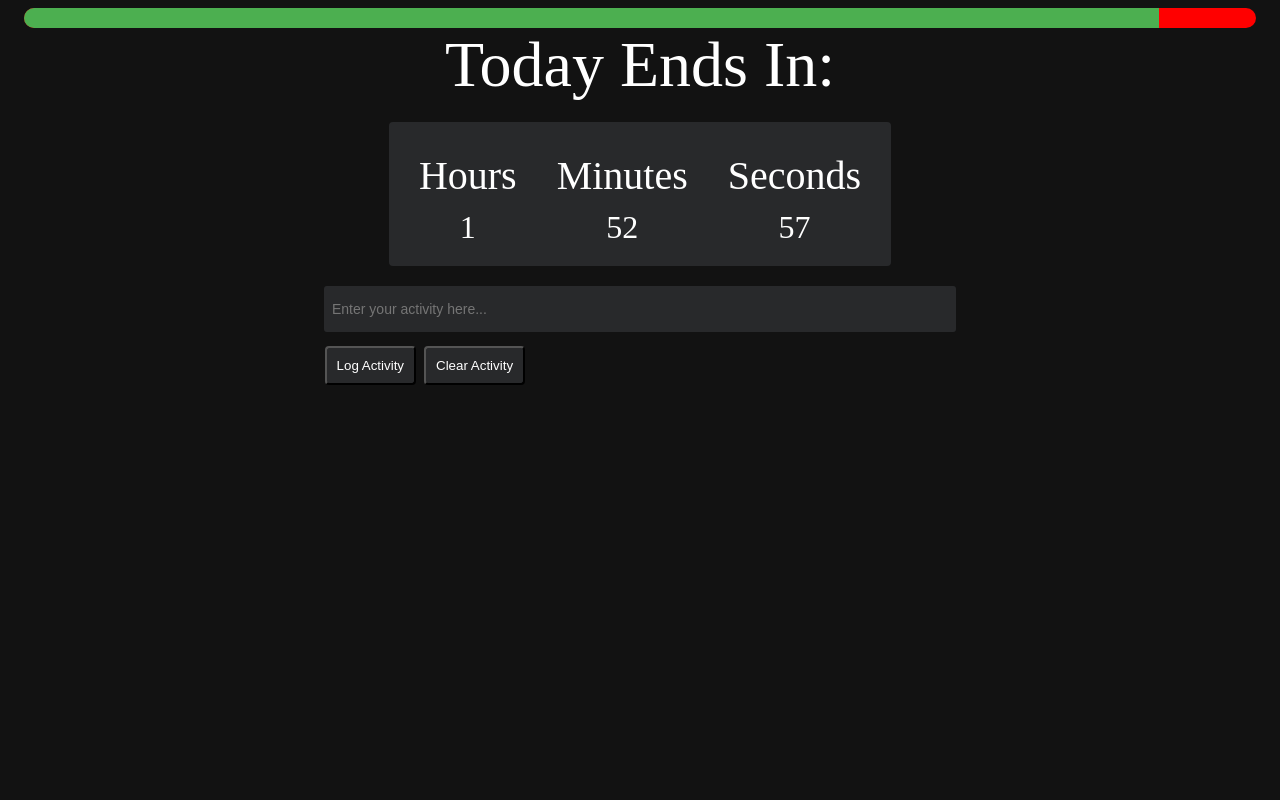
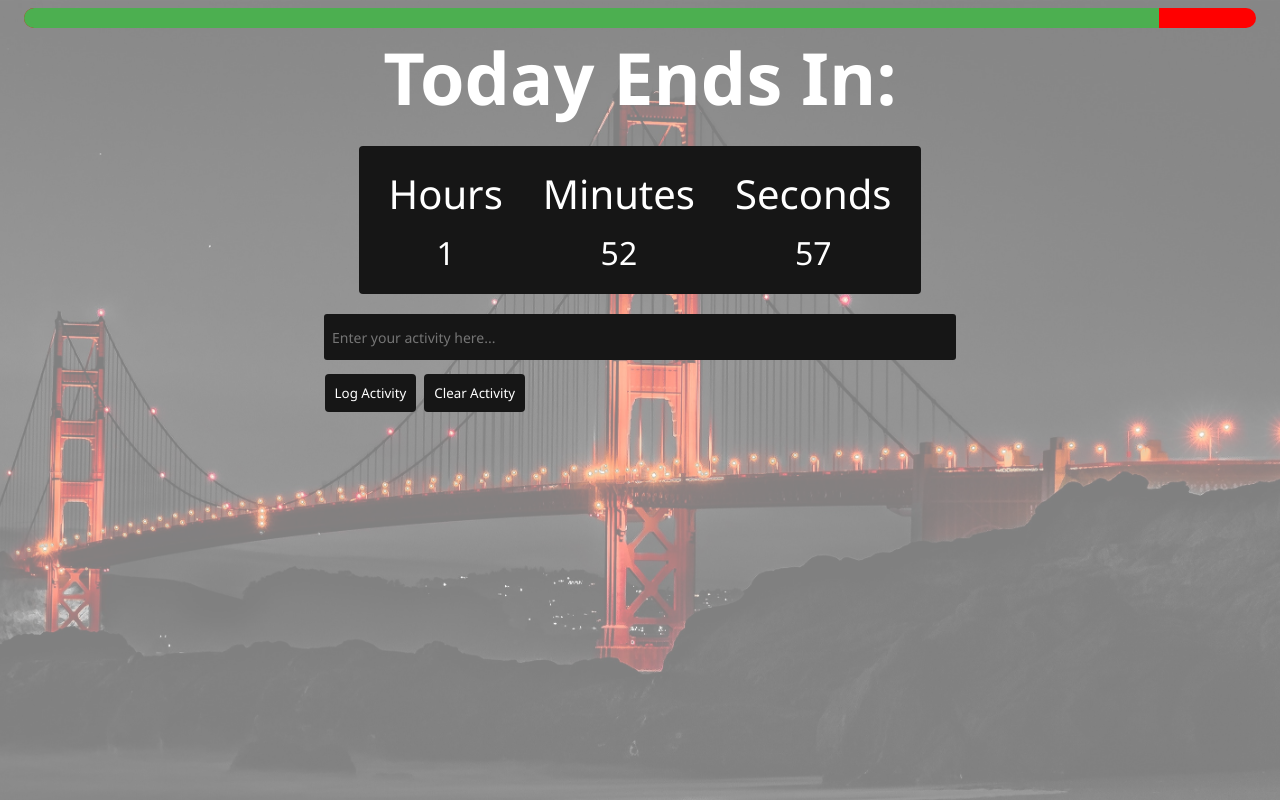
Before and after one commit to DevpEth/Countdown-Activity-Log, a plain HTML site: page index.html in a window 1280 px wide. Drawn offline with Linux system fonts and the light colour scheme.

Commit message:
background image and changes the colors

```diff
--- a/app.js
+++ b/app.js
@@ -84,7 +84,7 @@ formElement.addEventListener("submit", function(event) {
 
   // Create a new list item for the activity
   var activityElement = document.createElement("li");
-  activityElement.innerHTML = currentDateTime.toLocaleString() + ": " + activityInput;
+  activityElement.innerHTML = currentDateTime.toLocaleString() + ": " + activityInput ;
 
   // Add the activity to the activity log
   activityLogElement.appendChild(activityElement);
--- a/better.css
+++ b/better.css
@@ -1,6 +1,13 @@
-body {
-    background-color: #121212;
+
+html {
+    background: linear-gradient(rgba(255,255,255,0.5), rgba(255,255,255,0.5)),url(bridge.jpg) no-repeat center center fixed;
+    -webkit-background-size: cover;
+    -moz-background-size: cover;
+    -o-background-size: cover;
+    background-size: cover;
   }
+
+
 
 .container {
     padding: 0 1em;
@@ -13,19 +20,20 @@ body {
     display: flex;
     justify-content: center;
     color: #fff;
-    font-size: 4rem;
+    font-size: 4.5rem;
+    font-weight: bold;
+    font-family: 'Segoe UI', Tahoma, Geneva, Verdana, sans-serif;
 
 }
 
 #countdown {
     display: flex;
-    padding: 10px;
+    padding: 0px 10px 10px 10px;
     justify-content: center;
-    background-color: #28292b;
+    background-color: rgb(22, 22, 22);
     border-radius: 4px;
     max-width: fit-content;
     margin: 20px auto;
-
 
 
 }
@@ -39,6 +47,7 @@ body {
     justify-content: center;
     color: #fff;
     font-size: 2rem;
+    font-family: 'Segoe UI', Tahoma, Geneva, Verdana, sans-serif;
 
 }
 
@@ -48,6 +57,7 @@ body {
     color: #fff;
     font-size: 2.5rem;
     max-width: 100%;
+    font-family: 'Segoe UI', Tahoma, Geneva, Verdana, sans-serif;
 }
 
 #countdown-progress {
@@ -78,42 +88,52 @@ body {
     padding: 8px;
     border-radius: 3px;
     font-size: 14px;
-    background-color: #28292b;
+    background-color: rgb(22, 22, 22);
     color: #fff;
     margin-bottom: 10px;
+    font-family: 'Segoe UI', Tahoma, Geneva, Verdana, sans-serif;
 }
 
 #activity-log-form button[type="submit"] {
     margin: 4px 4px 4px 24.4%;
     cursor: pointer;
     padding: 10px;
-    background-color: #28292b;
+    background-color: rgb(22, 22, 22);
     color: #ffff;
     border-radius: 4px;
+    border: none;
+    font-family: 'Segoe UI', Tahoma, Geneva, Verdana, sans-serif;
 
 }
 
 #clear-button {
     cursor: pointer;
     padding: 10px;
-    background-color: #28292b;
+    background-color: rgb(22, 22, 22);
     color: #fff;
     border-radius: 4px;
+    border: none;
+    font-family: 'Segoe UI', Tahoma, Geneva, Verdana, sans-serif;
 }
 
 #activity-log {
     margin:  10px 0 0 24.4%;
     list-style: none;
     max-width: 51.2%;
+    min-width: 20%;
     overflow: hidden;
     line-height: 30px;
     color: #fff;
-    background-color: #28292b;
+    background-color: rgb(22, 22, 22);
     border-radius: 4px;
+    font-family: 'Segoe UI', Tahoma, Geneva, Verdana, sans-serif;
+
 }
 
 
-@media only screen and (max-width: 500px) {
+
+
+@media only screen and (max-width: 538px) {
     #countdown-text1 {
         display: flex;
         justify-content: center;
@@ -123,7 +143,7 @@ body {
 
 }
 
-@media only screen and (max-width: 500px) {
+@media only screen and (max-width: 538px) {
     .countdown-text {
         display: flex;
         padding: 10px;
@@ -134,7 +154,7 @@ body {
 
 }
 
-@media only screen and (max-width: 500px) {
+@media only screen and (max-width: 538px) {
     .countdown-number {
         display: flex;
         justify-content: center;
```
Also changed, not shown: index.html (+2 -0 lines), bridge.jpg (added).
